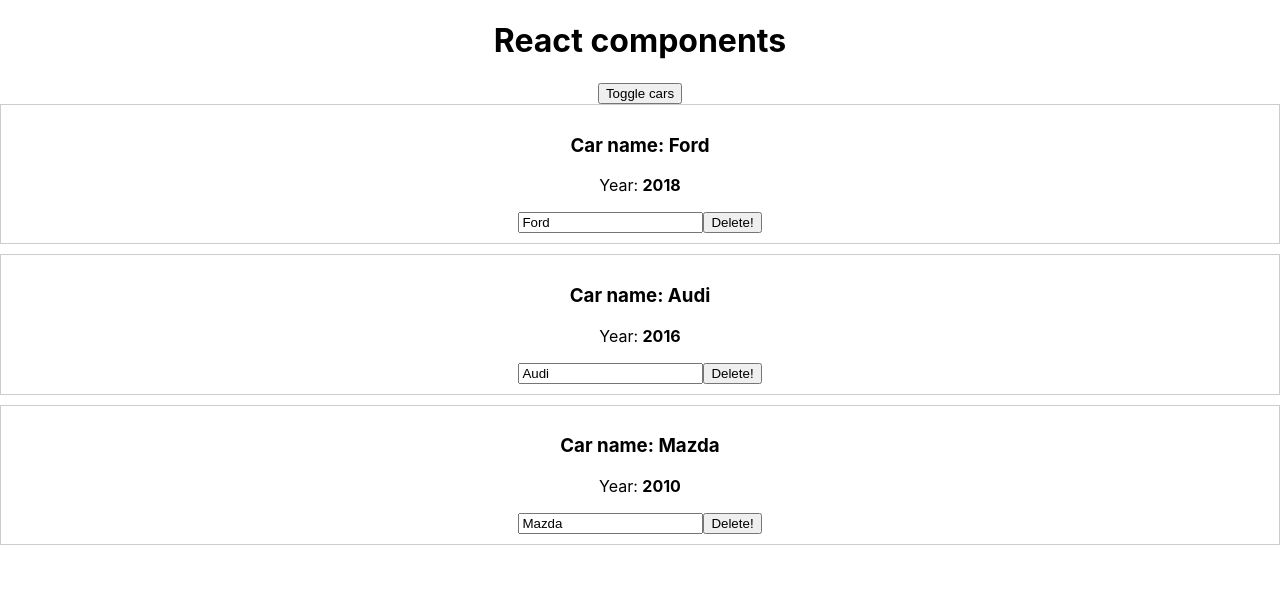
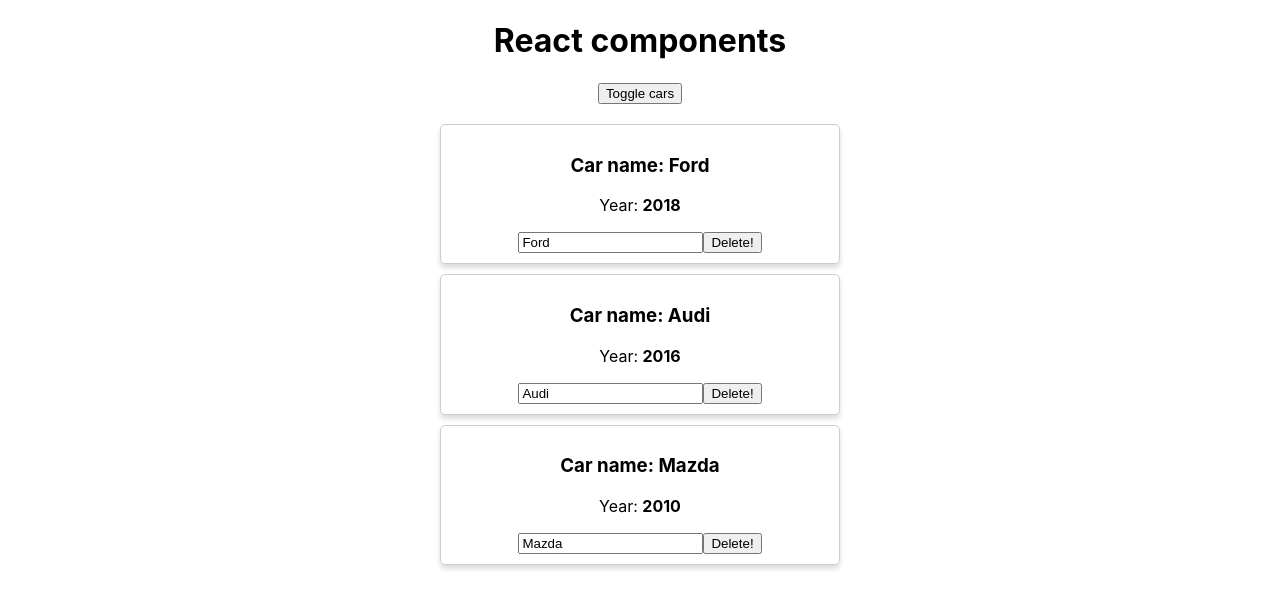
Before and after one commit to Rik-ai/My-projects, a React (Create React App) app in the folder react-lessons/: page / in a window 1280 px wide. Both pictures are taken after a click on the button "Toggle cars". Shown: the top 608 px of the page. Built offline with nearby package versions, Linux system fonts and the light colour scheme.

Commit message:
React - Inline-стили

```diff
--- a/react-lessons/src/App.js
+++ b/react-lessons/src/App.js
@@ -69,8 +69,13 @@ class App extends Component {
         <button
           onClick={this.toggleCarsHandler}
         >Toggle cars</button>
-
-        {cars}
+        <div style={{
+          width: 400,
+          margin: 'auto',
+          paddingTop: '20px'
+        }}>
+          {cars}
+        </div>
       </div>
     );
   }
--- a/react-lessons/src/Car/Car.js
+++ b/react-lessons/src/Car/Car.js
@@ -5,7 +5,11 @@ export default props => (
         border: '1px solid #ccc',
         marginBottom: '10px',
         display: 'block',
-        padding: '10px'
+        padding: '10px',
+        boxShadow: '0 4px 5px 0 rgba(0,0,0, .14)',
+        borderRadius: '5px'
+
+
     }}>
         <h3>Car name: {props.name}</h3>
         <p>Year: <strong>{props.year}</strong></p>
```
